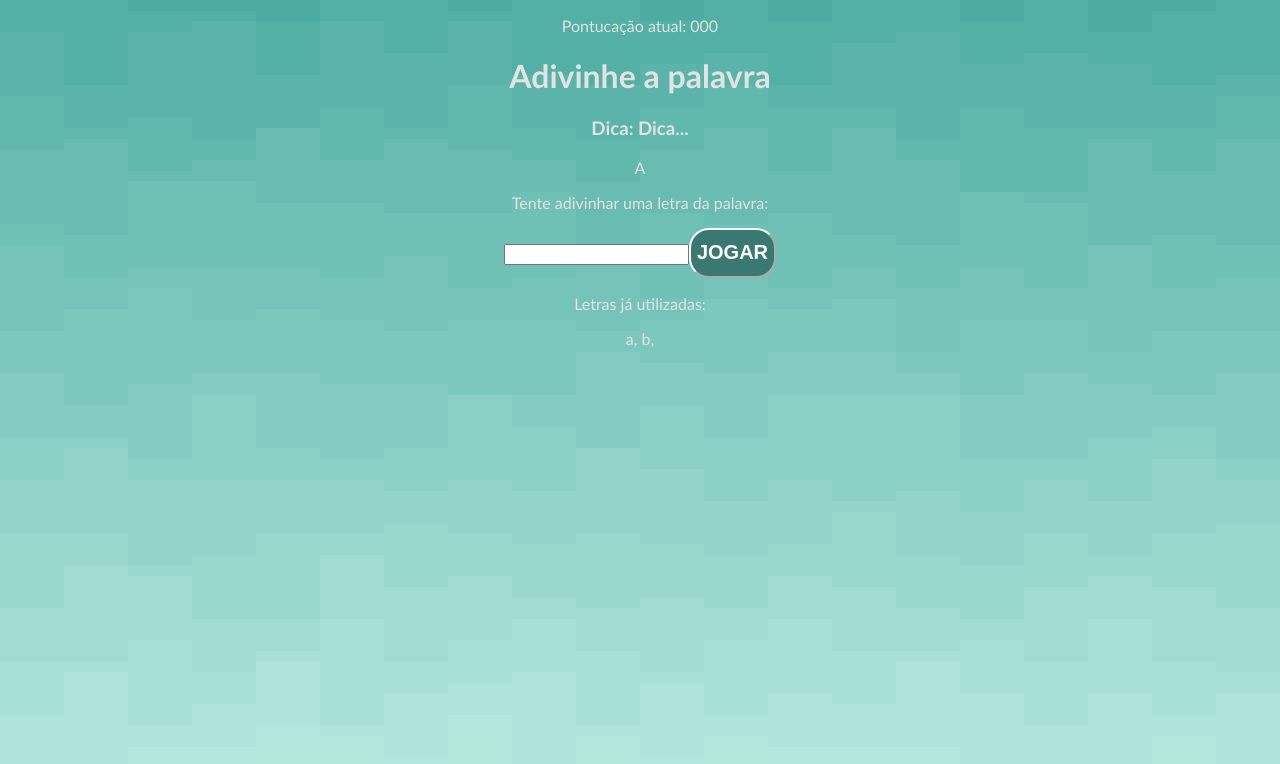
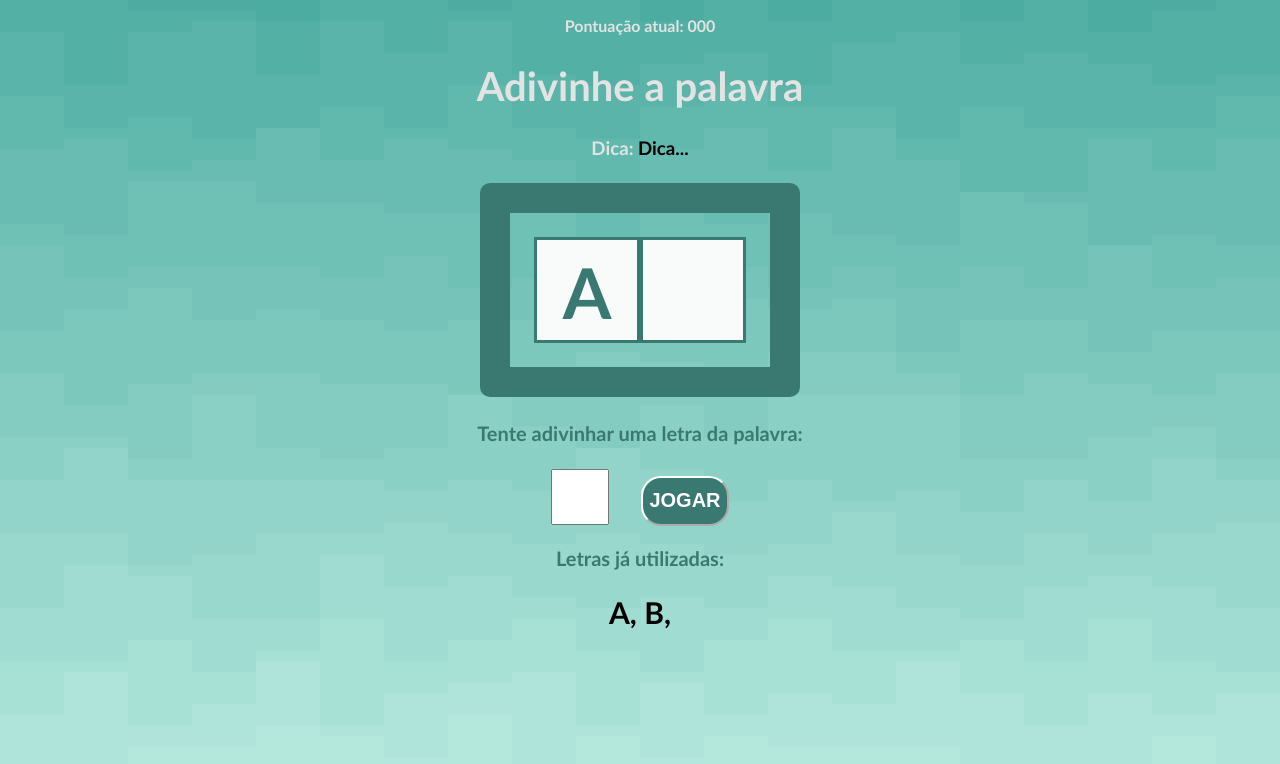
Before and after one commit to jennifermedeiross/secret-word, a React (Create React App) app: page / in a window 1280 px wide. Both pictures are taken after a click on the button "COMEÇAR O JOGO". Shown: the top 764 px of the page. Built offline with nearby package versions, Linux system fonts and the light colour scheme.

Commit message:
Estilização do Game

```diff
--- a/src/components/Game/Game.css
+++ b/src/components/Game/Game.css
@@ -0,0 +1,61 @@
+.game h1 {
+  font-size: 2.5em;
+}
+
+.points span {
+  font-weight: bold;
+}
+
+.tip span {
+  color: #000000;
+  font-weight: bold;
+}
+
+.wordContainer {
+  margin: 1.5em;
+  padding: 1.5em;
+  border: 30px solid #3a7972;
+  border-radius: 10px;
+  display: flex;
+}
+
+.letter, .blankSquare {
+  font-size: 70px;
+  line-height: 1.5;
+  border: 3px solid #3a7972;
+  height: 100px;
+  width: 100px;
+  text-transform: uppercase;
+  background-color: #f9fbfb;
+  color: #3a7972;
+  font-weight: bold;
+}
+
+.letterContainer p, .wrongLetterContainer p {
+  margin-bottom: 1.2em;
+  color: #3a7972;
+  font-size: 20px;
+  font-weight: bold;
+}
+
+.letterContainer form {
+  display: flex;
+  align-items: center;
+  justify-content: center;
+}
+
+.letterContainer input {
+  height: 50px;
+  width: 50px;
+  font-size: 2em;
+  text-align: center;
+  margin-right: 1em;
+}
+
+.wrongLetterContainer span {
+  font-size: 30px;
+  font-weight: bold;
+  color: #000000;
+  text-transform: uppercase;
+
+}
--- a/src/components/Game/index.js
+++ b/src/components/Game/index.js
@@ -4,7 +4,7 @@
   return (
     <div className='game'>
       <p className='points'>
-        <span>Pontucação atual: 000</span>
+        <span>Pontuação atual: 000</span>
       </p>
       <h1>Adivinhe a palavra</h1>
       <h3 className='tip'>
```
